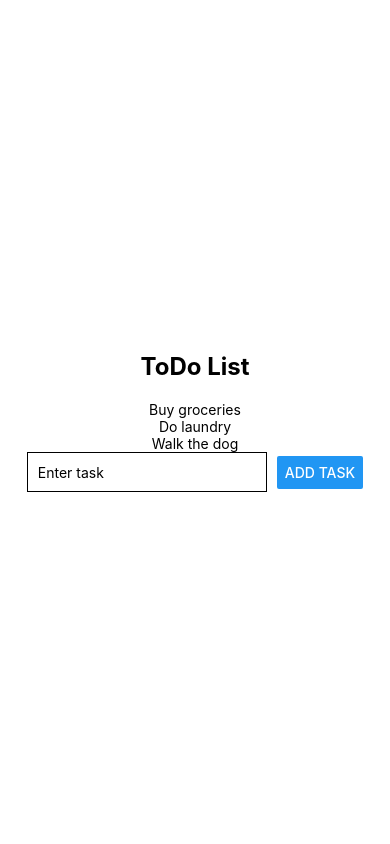
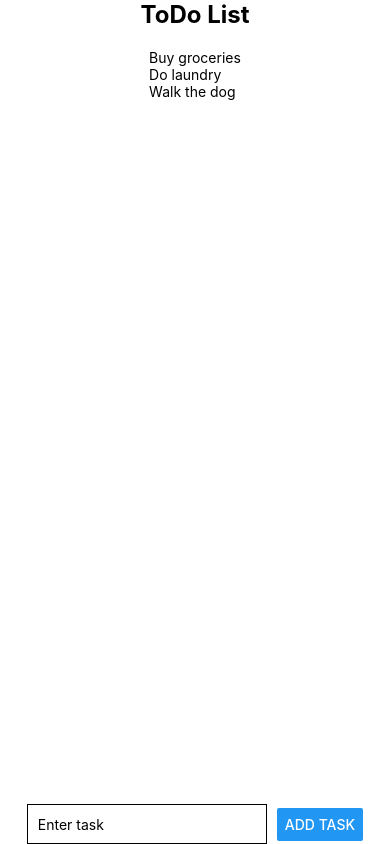
Before and after one commit to Ders-vm/ToDo, a React Native app: screen / in a window 390 px wide. Built offline with nearby package versions, Linux system fonts and the light colour scheme.

Commit message:
FIXED IT

```diff
--- a/App.js
+++ b/App.js
@@ -1,5 +1,7 @@
 import React, { useState } from 'react';
-import { StyleSheet, Text, View, TextInput, Button } from 'react-native';
+import { StyleSheet, View, Text } from 'react-native';
+import ToDoList from './components/todolist';
+import ToDoForm from './components/todoform';
 
 export default function App() {
   const [task, setTask] = useState('');
@@ -23,18 +25,8 @@ export default function App() {
   return (
     <View style={styles.container}>
       <Text style={styles.title}>ToDo List</Text>
-      {todos.map((todo) => (
-        <Text key={todo.id}>{todo.task}</Text>
-      ))}
-      <View style={styles.formContainer}>
-        <TextInput
-          style={styles.input}
-          placeholder="Enter task"
-          value={task}
-          onChangeText={(text) => setTask(text)}
-        />
-        <Button title="Add Task" onPress={handleAddTask} />
-      </View>
+      <ToDoList todos={todos} />
+      <ToDoForm task={task} setTask={setTask} handleAddTask={handleAddTask} />
     </View>
   );
 }
@@ -51,15 +43,4 @@ const styles = StyleSheet.create({
     fontWeight: 'bold',
     marginBottom: 20,
   },
-  formContainer: {
-    flexDirection: 'row',
-    alignItems: 'center',
-  },
-  input: {
-    flex: 1,
-    height: 40,
-    borderWidth: 1,
-    marginRight: 10,
-    paddingHorizontal: 10,
-  },
 });
--- a/components/todoform.js
+++ b/components/todoform.js
@@ -1,11 +1,32 @@
+import React from 'react';
 import { View, TextInput, Button, StyleSheet } from 'react-native';
-export default ToDoForm;
 
-const ToDoForm = () => {
+const ToDoForm = ({ task, setTask, handleAddTask }) => {
   return (
-    <View style={styles.form}>
-      <TextInput style={styles.input} placeholder="Add a ToDo Item" />
-      <Button title="Add" />
+    <View style={styles.formContainer}>
+      <TextInput
+        style={styles.input}
+        placeholder="Enter task"
+        value={task}
+        onChangeText={setTask}
+      />
+      <Button title="Add Task" onPress={handleAddTask} />
     </View>
   );
-}
+};
+
+const styles = StyleSheet.create({
+  formContainer: {
+    flexDirection: 'row',
+    alignItems: 'center',
+  },
+  input: {
+    flex: 1,
+    height: 40,
+    borderWidth: 1,
+    marginRight: 10,
+    paddingHorizontal: 10,
+  },
+});
+
+export default ToDoForm;
--- a/components/todolist.js
+++ b/components/todolist.js
@@ -1,12 +1,14 @@
-import { ScrollView, Text, StyleSheet } from 'react-native';
-export default ToDoList;
+import React from 'react';
+import { ScrollView, Text } from 'react-native';
 
-
-const ToDoList = () => {
+const ToDoList = ({ todos }) => {
   return (
-    <ScrollView style={styles.list}>
-      <Text>ToDoList</Text>
-
+    <ScrollView>
+      {todos.map((todo) => (
+        <Text key={todo.id}>{todo.task}</Text>
+      ))}
     </ScrollView>
   );
-}
+};
+
+export default ToDoList;
```
